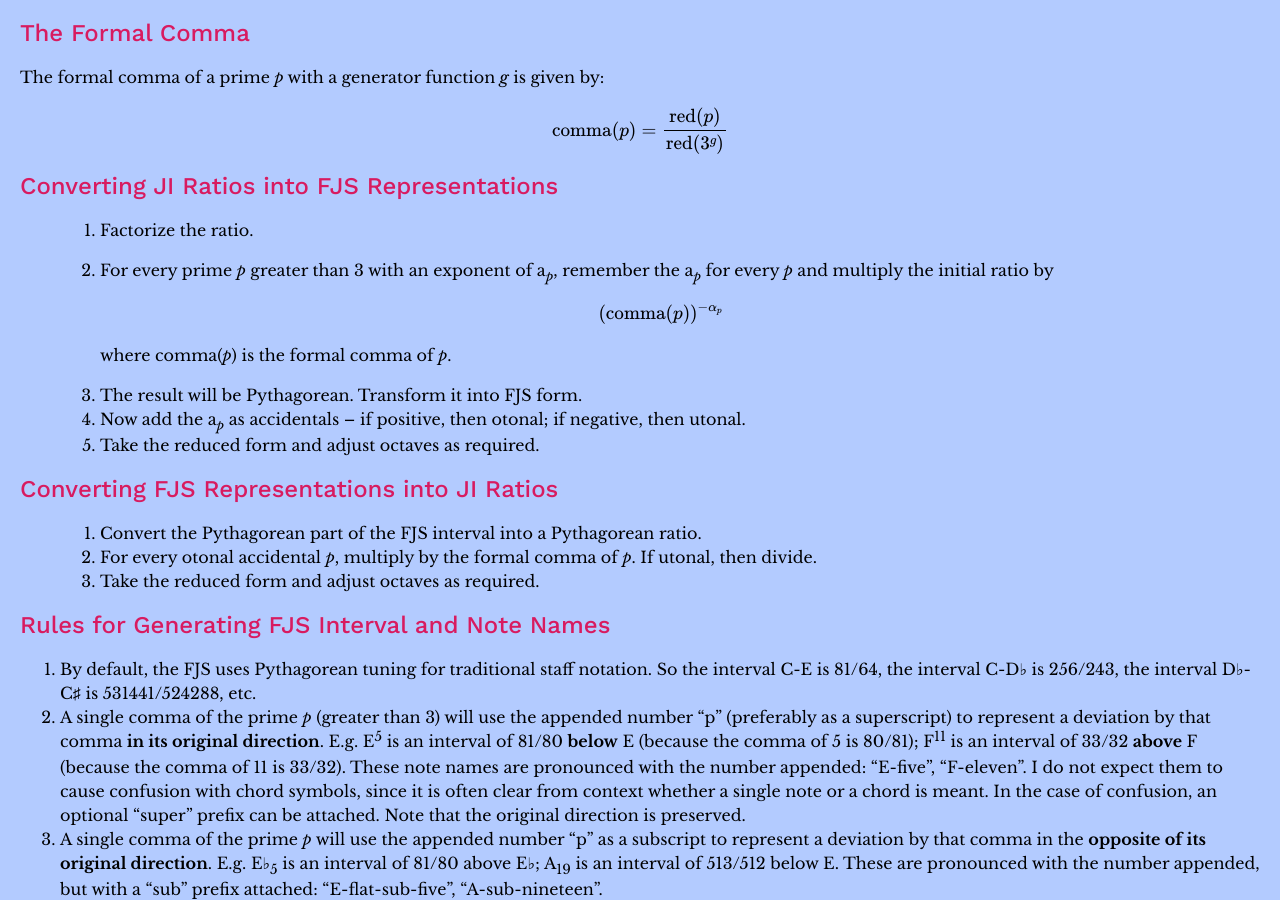
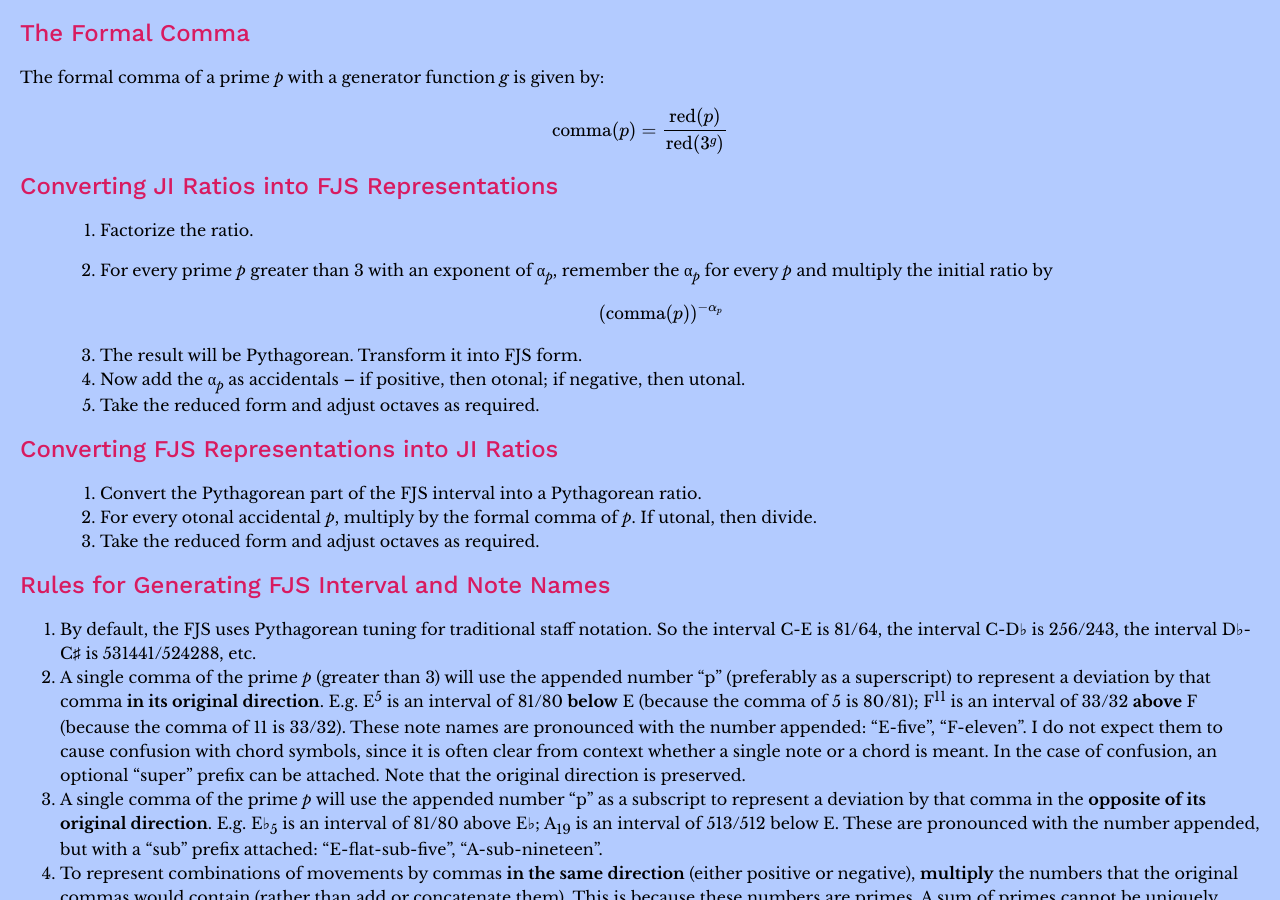
Before and after one commit to misotanni/misotanni.github.io, a Jekyll site: the page built from fjs/en/rules.md, in a window 1280 px wide and 900 px high, scrolled down 415 px. Built offline with Jekyll 4.4.1, drawn with Linux system fonts in a browser that asks for light colours; our own code applies the rules of GitHub Pages for plain Markdown files; formulas are drawn with MathJax 3.

Commit message:
Update rules.md

```diff
--- a/fjs/en/rules.md
+++ b/fjs/en/rules.md
@@ -22,14 +22,12 @@ $$\text{comma} (p)=\frac{\text{red} (p)}{\text{red} (3^g)}$$
 ## Converting JI Ratios into FJS Representations
 
 > 1. Factorize the ratio.
-> 2. For every prime *p* greater than 3 with an exponent of a<sub>*p*</sub>, remember the a<sub>*p*</sub> for every *p* and multiply the initial ratio by
+> 2. For every prime *p* greater than 3 with an exponent of α<sub>*p*</sub>, remember the α<sub>*p*</sub> for every *p* and multiply the initial ratio by
 >
 > 	$$(\text{comma} (p))^{-\alpha _p}$$
 >
->	where comma(*p*) is the formal comma of *p*.
->
 > 3. The result will be Pythagorean. Transform it into FJS form.
-> 4. Now add the a<sub>*p*</sub> as accidentals – if positive, then otonal; if negative, then utonal.
+> 4. Now add the α<sub>*p*</sub> as accidentals – if positive, then otonal; if negative, then utonal.
 > 5. Take the reduced form and adjust octaves as required.
 
 ## Converting FJS Representations into JI Ratios
```
